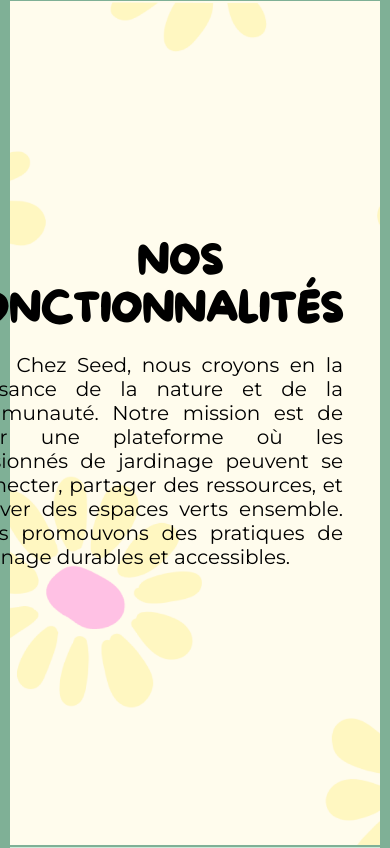
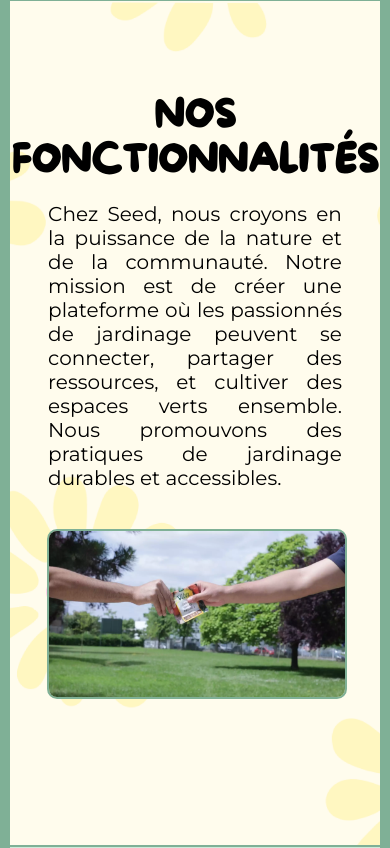
Before and after one commit to valentinbgt/sae202, a PHP site: page /index.php in a window 390 px wide. Shown: the part 1691-2539 px from the top of the page. Run offline with PHP 8.4, Linux system fonts and the light colour scheme.

Commit message:
finalisation responsive index

```diff
--- a/assets/css/style.css
+++ b/assets/css/style.css
@@ -688,9 +688,6 @@ form textarea:focus {
     background-image: url('/assets/img/Back.webp'); /* Votre image de fond */
     background-size: cover;
     background-position: center;
-    border-bottom: 2px solid #7FB096; /* Ajoute une bordure en bas de chaque section */
-    border-left: 10px solid #7FB096; /* Ajoute une bordure à gauche de chaque section */
-    border-right: 10px solid #7FB096; /* Ajoute une bordure à droite de chaque section */
 }
 
 #services .content {
@@ -704,9 +701,8 @@ form textarea:focus {
 
 #services .text {
     flex: 1;
-    padding-left: 50px; /* Marge à gauche pour séparer le texte de l'image */
+    padding-left: 50px;
     text-align: center;
-    text-indent: 60px;
 }
 
 #services .text h1 {
@@ -1148,4 +1144,42 @@ form textarea:focus {
     display: none;
 }
 
+#services .content {
+    flex-direction: column;
+    text-align: center;
 }
+
+    #services .text {
+        margin-bottom: 20px;
+        padding: 0;
+    }
+
+    #services .image {
+        margin-bottom: 20px;
+    }
+
+    #services .image img {
+        width: 100%;
+        height: 100px;
+    }
+
+    #services .image2 img {
+        margin-bottom: 50px;
+    }
+
+    #services .text h1 {
+        font-size: 38px;
+        color: black;
+        text-align: center;
+        text-transform: uppercase;
+    }
+
+    #services .text p {
+        font-size: 20px;
+        color: black;
+        text-align: justify;
+        width: 80%;
+        margin: 0 auto; /* Centre le paragraphe horizontalement */
+
+    }
+}
```
